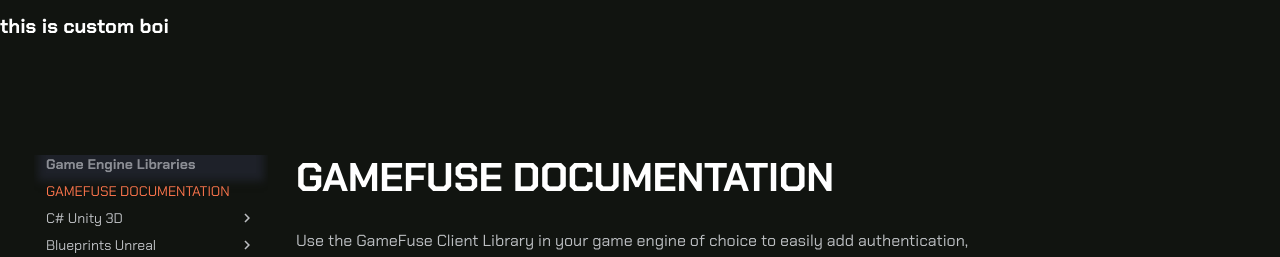
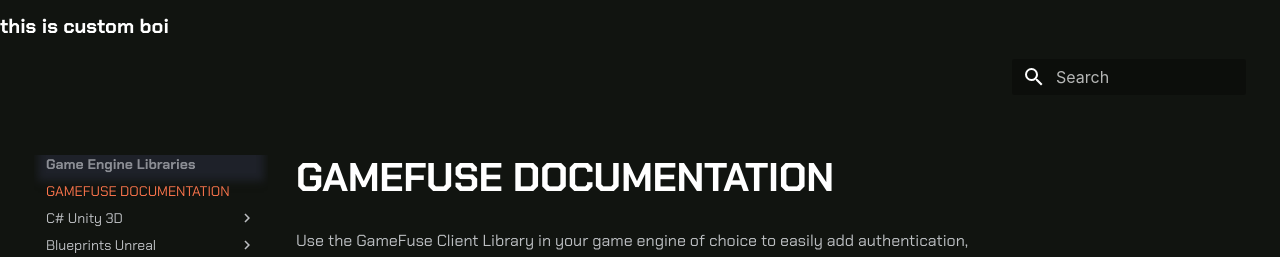
Before and after one commit to game-fuse/gamefusedocs, an MkDocs documentation site: the page built from docs/index.md, in a window 1280 px wide. Shown: the top 257 px of the page. Built offline with MkDocs 1.6.1 and Material for MkDocs 9.7.7, drawn with Linux system fonts in a browser that asks for light colours; some web fonts are replaced.

Commit message:
more css

```diff
--- a/overrides/partials/header.html
+++ b/overrides/partials/header.html
@@ -98,15 +98,7 @@
 	  </div>
 	{% endif %}
 
-	<!-- Button to open search modal -->
-	{% if "search" in config["plugins"] %}
-	  <label class="md-header__button md-icon" for="__search">
-		{% include ".icons/material/magnify.svg" %}
-	  </label>
-
-	  <!-- Search interface -->
-	  {% include "partials/search.html" %}
-	{% endif %}
+	{% include "partials/search.html" %}
 
 	<!-- Repository information -->
 	{% if config.repo_url %}
```
